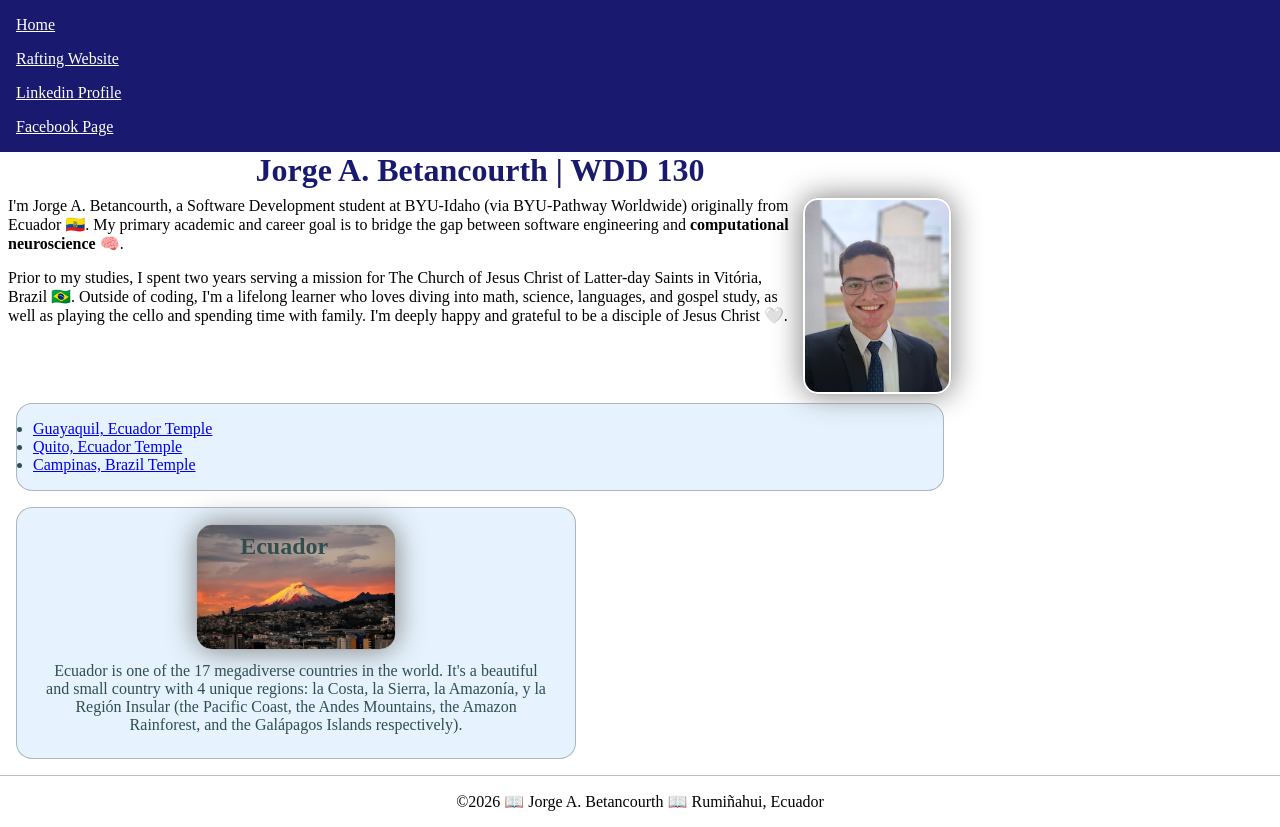
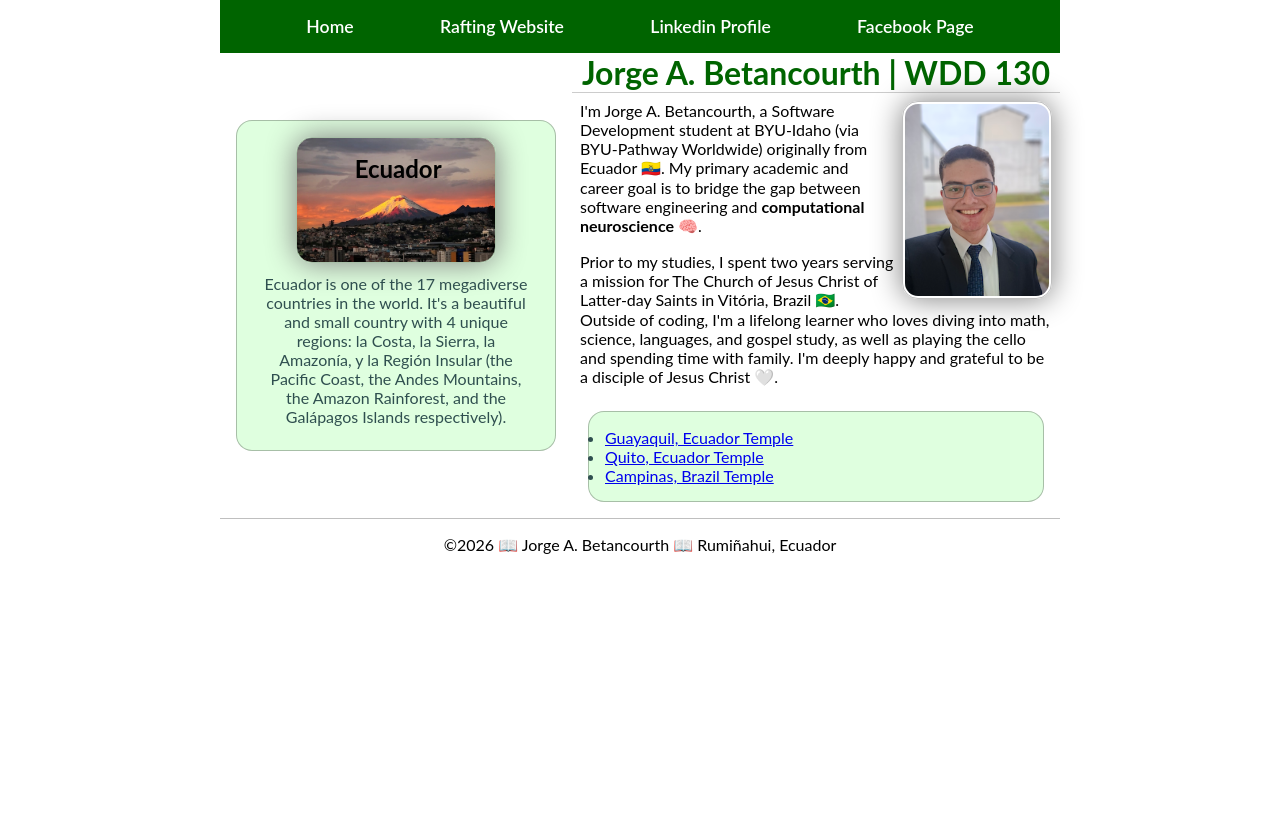
Before and after one commit to betancourthaja/wdd130, a plain HTML site: page index.html in a window 1280 px wide. After the commit the page ends 800 px from the top, so only its background shows below. Drawn offline with Linux system fonts and the light colour scheme.

Commit message:
W04 Code-along Activity v1

```diff
--- a/index.html
+++ b/index.html
@@ -19,6 +19,7 @@
             <a href="https://facebook.com" target="_blank">Facebook Page</a>
         </nav>
     </header>
+    <div class="grid">
         <main>
             <h1>Jorge A. Betancourth | WDD 130</h1>
             <img src="images/profile.webp" alt="Jorge A. Betancourth" width="200">
@@ -35,6 +36,7 @@
             <img src="images/ecuador_quito_landscape.webp" alt="Quito, Ecuador landscape">
             <p>Ecuador is one of the 17 megadiverse countries in the world. It's a beautiful and small country with 4 unique regions: la Costa, la Sierra, la Amazonía, y la Región Insular (the Pacific Coast, the Andes Mountains, the Amazon Rainforest, and the Galápagos Islands respectively).</p>
         </aside>
+    </div>
     <footer>
         <p>©2026 📖 Jorge A. Betancourth 📖 Rumiñahui, Ecuador</p>
     </footer>
--- a/styles/styles.css
+++ b/styles/styles.css
@@ -2,11 +2,12 @@
     margin: 0;
     padding: 0;
     box-sizing: border-box;
+    font-family: lato;
 }
 
 :root {
     --text-align: center;
-    --title-color: midnightblue;
+    --title-color: darkgreen;
     --small-padding-margin: 0.5rem;
 
     --border: 1px solid rgb(0 0 0 / 0.25);
@@ -14,31 +15,46 @@
 
     --box-padding-margin: 1rem;
     --box-color: darkslategray;
-    --box-background-color: rgb(230 243 254/ 1);
+    --box-background-color: rgb(212 255 212 /0.75);
 
     --image-width: 200px;
     --image-height: auto;
     --image-shadow: 0 0 30px gray;
 }
 
+header,
+.grid,
+footer {
+    max-width: 840px;
+    margin: 0 auto;
+}
+
 nav {
     background-color: var(--title-color);
     padding: var(--small-padding-margin);
+    display: flex;
+    justify-content: space-evenly;
+    align-items: center;
 }
 
 nav a {
-    color: white;
     display: block;
     padding: var(--small-padding-margin);
+    text-decoration: none;
+    font-size: 1.1rem;
+    font-weight: 600;
+    color: white;
 }
 
 main {
-    max-width: 75%;
+    grid-column: 2 / 3;
+    grid-row: 1 / 2;
 }
 
 h1 {
     color: var(--title-color);
     text-align: var(--text-align);
+    border-bottom: 1px solid rgb(0 0 0 / 0.20);
 }
 
 img {
@@ -61,19 +77,21 @@ p {
 }
 
 aside {
-    width: 35rem;
+    width: 20rem;
     text-align: var(--text-align);
     position: relative;
+    grid-column: 1 / 2;
+    grid-row: 1 / 2;
 }
 
 aside h2 {
     position: absolute;
     top: 10%;
-    left: 40%;
+    left: 37%;
+    color: black
 }
 
 footer {
-    margin-top: 1rem;
     padding: var(--small-padding-margin);
     border-top: var(--border);
     text-align: var(--text-align);
@@ -89,3 +107,8 @@ footer {
     border-radius: var(--border-radius);
     clear: both;
 }
+
+.grid {
+    display: grid;
+    align-items: center;
+}
--- a/week04/styles/flexbox-menu.css
+++ b/week04/styles/flexbox-menu.css
@@ -10,12 +10,16 @@ nav {
 nav ul {
     list-style-type: none;
     display: flex;
-    flex-wrap: wrap;
+    flex-wrap: nowrap;
     max-width: 900px;
     margin: 0 auto;
     padding: 0;
     justify-content: space-around;
     align-items: center;
+}
+
+nav li {
+    flex: 1 1 100%
 }
 
 nav a {
--- a/week04/styles/flexbox.css
+++ b/week04/styles/flexbox.css
@@ -7,7 +7,11 @@ body {
     border: 3px dashed darkcyan;
     background-color: lightyellow;
     display: flex;
+    flex-direction: row;
+    justify-content: center;
+    align-items: center;
     flex-wrap: wrap;
+    gap: 1rem;
 }
 
 .flex-item {
--- a/week04/styles/layout-exercises.css
+++ b/week04/styles/layout-exercises.css
@@ -23,19 +23,23 @@ div {
 
 .flex {
     background-color: #aba;
-    /* write declarations here */
+    display: flex;
+    justify-content: center;
+    align-items: center;
 
 }
 
 .grid {
     background-color: #abb;
-    /* write declarations here */
+    display: grid;
+    place-items: center;
 
 }
 
 .container2 {
-    /* write declarations here */
-
+    display: flex;
+    flex-wrap: wrap;
+    justify-content: space-around;
 }
 
 .two {
@@ -44,12 +48,12 @@ div {
 }
 
 .container3 {
-    /* write declarations here */
-
+    display: grid;
+    grid-template-columns: repeat(3, 1fr);
 }
 
 .columns-3 {
-    /* write declaration here */
+    grid-column: 1 / span 3;
 
 }
 
--- a/wwr/styles/rafting.css
+++ b/wwr/styles/rafting.css
@@ -5,7 +5,7 @@
     /* deep crimson */
     --primary-color: #cb0b0a;
     /* brick ember */
-    /* secondary-color #568d66 */
+    /* --secondary-color: #568d66; */
     /* sea green */
     --accent2-color: #004733;
     /* deep forest */
```
Also changed, not shown: wwr/todo.txt. Lines whose indentation alone changed are shown as unchanged.
